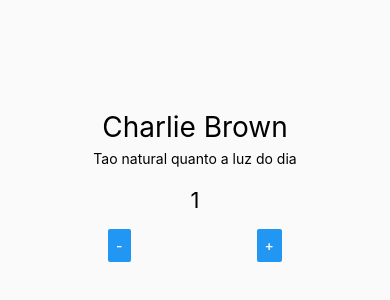
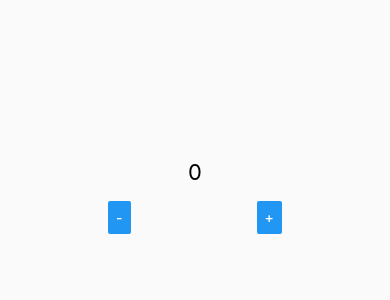
Before and after one commit to Dan-Sillva/react-native-study, a React Native app in the folder exercicios/: screen / in a window 390 px wide. Shown: the part 226-526 px from the top of the page. Built offline with nearby package versions, Linux system fonts and the light colour scheme.

Commit message:
direct and indirect communication between properties

```diff
--- a/exercicios/src/App.jsx
+++ b/exercicios/src/App.jsx
@@ -2,13 +2,7 @@ import React from 'react';
 import { View } from 'react-native';
 
 // components
-import Primeiro from './components/Primeiro';
-// import RandomInt from './components/RandomInt';
-import Reader from './components/Reader';
-import Counter from './components/Counter';
-// import Button from './components/Button';
-// import { Comp2, Comp3 } from './components/Multi';
-// import MinMax from './components/MinMax';
+import Counter from './components/counterv2/CounterV2'
 
 // styles
 import GlobalStyle from './styles/GlobalStyle';
@@ -16,8 +10,7 @@ import GlobalStyle from './styles/GlobalStyle';
 export default () => {
     return (
         <View style={GlobalStyle.App}>
-            <Reader title="Charlie Brown" subtitle="Tao natural quanto a luz do dia"/>
-            <Counter initialNumber="1"/>
+            <Counter />
         </View>
     )
 }
--- /dev/null
+++ b/exercicios/src/components/counterv2/CounterDisplay.jsx
@@ -0,0 +1,22 @@
+import React from 'react';
+import { Button, View } from 'react-native';
+
+import GlobalStyle from '../../styles/GlobalStyle';
+
+export default (props) => {
+
+    const increment = () => {
+        props.setNumber(props.number + 1)
+    }
+
+    const decrement = () => {
+        props.setNumber(props.number - 1)
+    }
+
+    return (
+        <View style={GlobalStyle.ViewCounterButtons}>
+            <Button title="-" onPress={decrement}/>
+            <Button title="+" onPress={increment}/>
+        </View>
+    )
+}
--- /dev/null
+++ b/exercicios/src/components/counterv2/CounterV2.jsx
@@ -0,0 +1,17 @@
+import React, { useState } from 'react';
+import { Text } from 'react-native';
+
+import CounterDisplay from './CounterDisplay'
+
+import GlobalStyle from '../../styles/GlobalStyle';
+
+export default () => {
+    const [number, setNumber] = useState(0)
+
+    return (
+        <>
+            <Text style={GlobalStyle.TextCounter}>{number}</Text>
+            <CounterDisplay number ={number} setNumber={setNumber}/>
+        </>
+    )
+}
```
